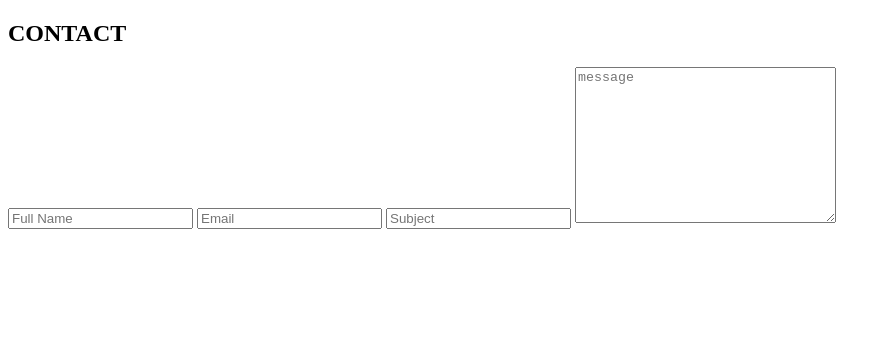
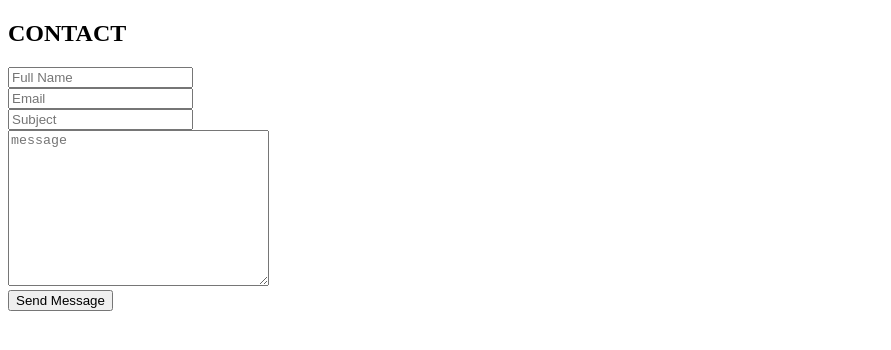
Before and after one commit to LukeLorenger/NodeContactForm, a website: page public/contactform.html in a window 1280 px wide. Shown: the whole page, without its empty margins (0-891 px from the left). Drawn offline with Linux system fonts and the light colour scheme.

Commit message:
button added

```diff
--- a/public/contactform.html
+++ b/public/contactform.html
@@ -11,10 +11,11 @@
     <div class="form-container">
         <form class="contact-form">
             <h2>CONTACT</h2>
-            <input type="text" id="name" placeholder="Full Name">
-            <input type="text" id="email" placeholder="Email">
-            <input type="text" id="subject" placeholder="Subject">
-            <textarea id="message" placeholder="message" cols="30" rows="10"></textarea>
+            <input type="text" id="name" placeholder="Full Name"><br>
+            <input type="text" id="email" placeholder="Email"><br>
+            <input type="text" id="subject" placeholder="Subject"><br>
+            <textarea id="message" placeholder="message" cols="30" rows="10"></textarea><br>
+            <input type="submit" class="submit" value="Send Message">
         </form>
     </div>
 
```
